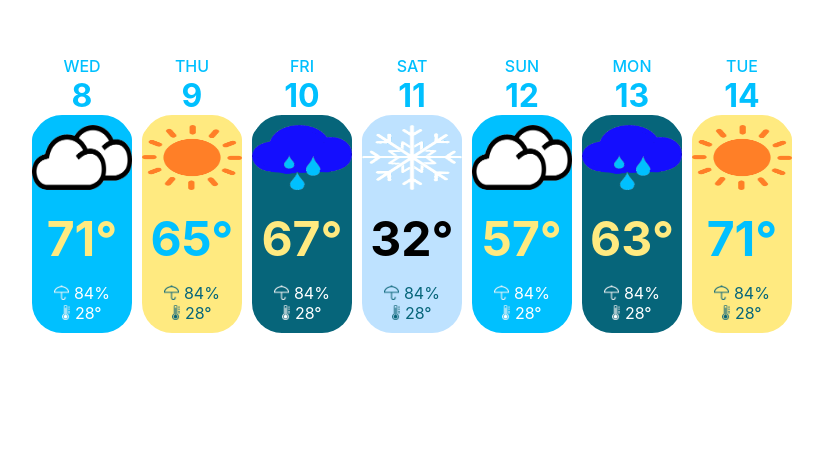
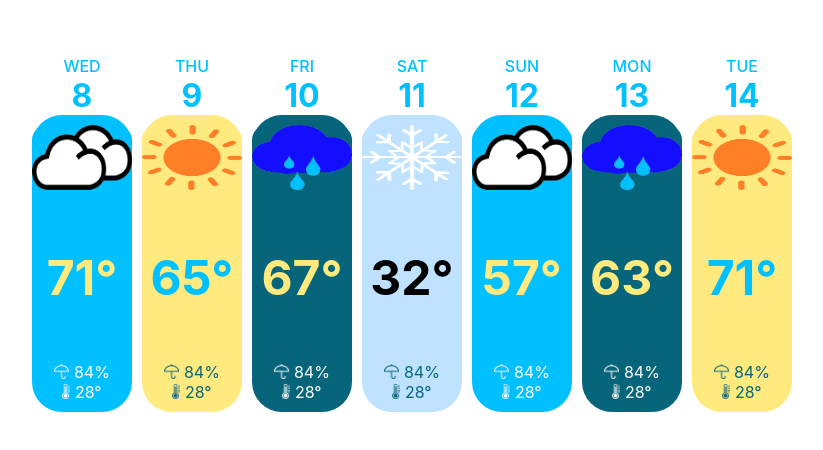
Before and after one commit to jcsmileyjr/adventofcss-weather-ui, a React (Create React App) app: page / in a window 1280 px wide. Shown: the part 206-656 px from the top of the page, without its empty margins (228-1051 px from the left). Built offline with nearby package versions, Linux system fonts and the light colour scheme.

Commit message:
Restyle to stretch the weather sections

```diff
--- a/src/App.css
+++ b/src/App.css
@@ -5,6 +5,10 @@
 .content--container {
   border-radius: 30px;
   padding: 10px 0;
+  height: 100%;
+  display: flex;
+  flex-direction: column;
+  justify-content: space-between;
 }
 
 .darkBlue {
--- a/src/App.js
+++ b/src/App.js
@@ -43,7 +43,7 @@ const WeatherReport = ({
       <p className={`temp--style ${tempStyle}`}>
         {weather.temp}&#176;
       </p>
-      <>
+      <div>
         <div className="details--container">
           <>
             <img src={umbrella} className="minorLogo--style" alt="test" />
@@ -56,7 +56,7 @@ const WeatherReport = ({
             <p className={`thermometer ${weatherDetailStyle}`}>28&#176;</p>
           </>
         </div>
-      </>
+      </div>
     </>
   );
 };
```
